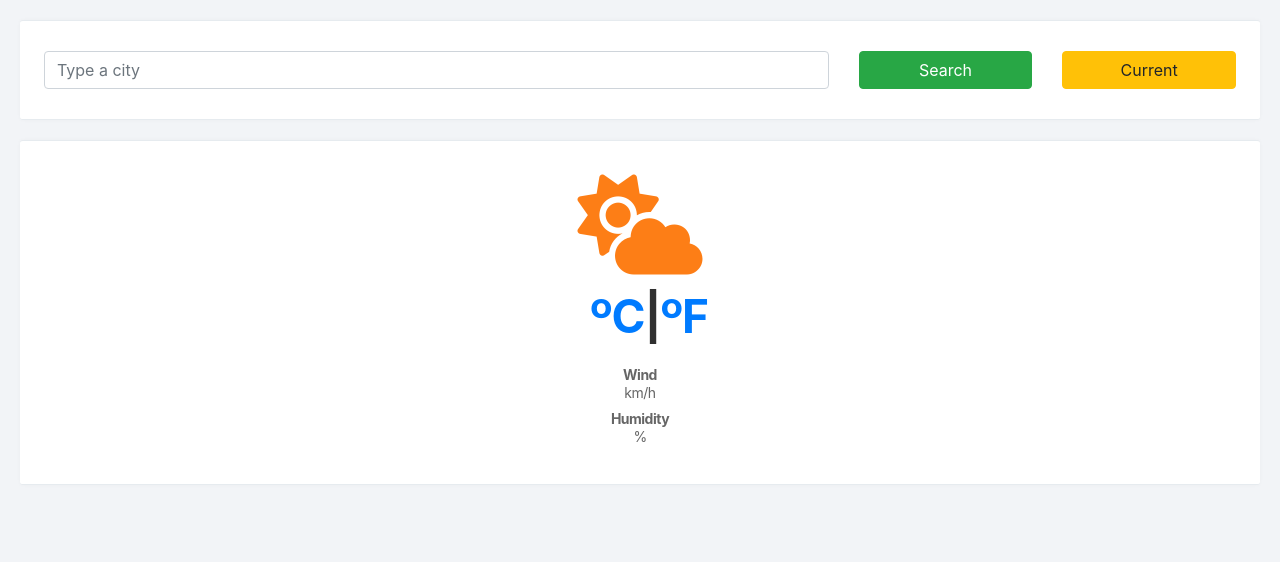
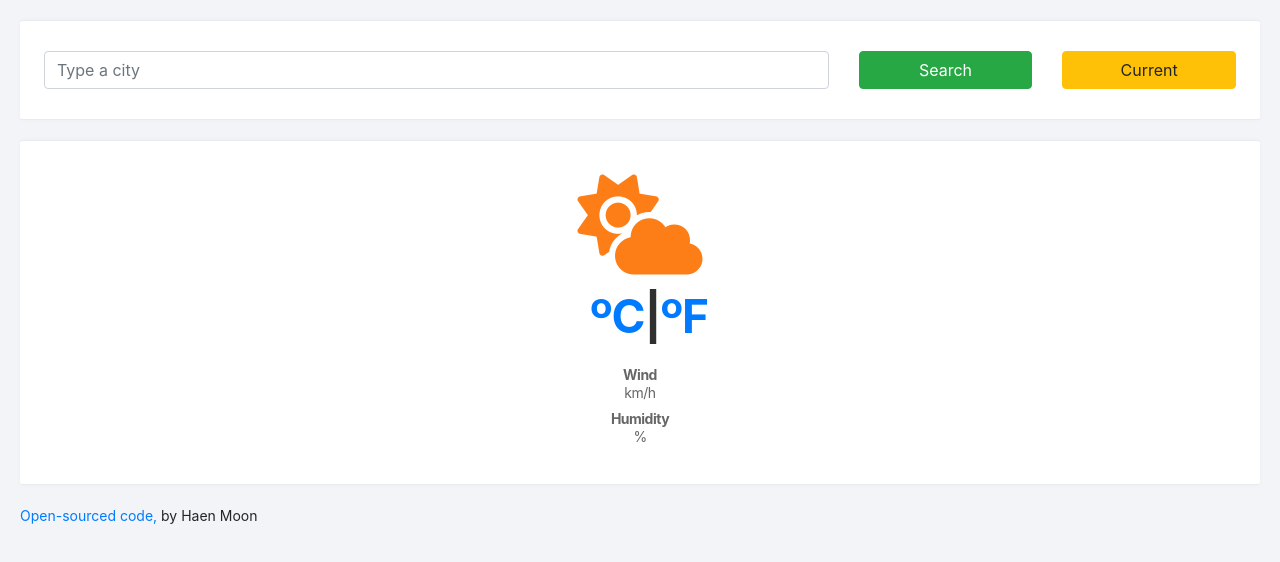
Before and after one commit to haen-moon/weather-app, a plain HTML site: page index.html in a window 1280 px wide. Drawn offline with nearby package versions, Linux system fonts and the light colour scheme; no server answers.

Commit message:
added github source link

```diff
--- a/index.html
+++ b/index.html
@@ -58,6 +58,7 @@
         </div>
       </div>
     </div>
+    <p class="github_source"><a href="https://github.com/haen-moon/weather-app" target="_blank">Open-sourced code,</a> by Haen Moon</p>
     <script src="src/script.js"></script>
   </body>
 </html>
--- a/src/styles.css
+++ b/src/styles.css
@@ -86,3 +86,8 @@ dd dt {
   letter-spacing: -0.5px;
   display: inline;
 }
+
+.github_source {
+  margin: 20px;
+  font-size: 14px;
+}
```
